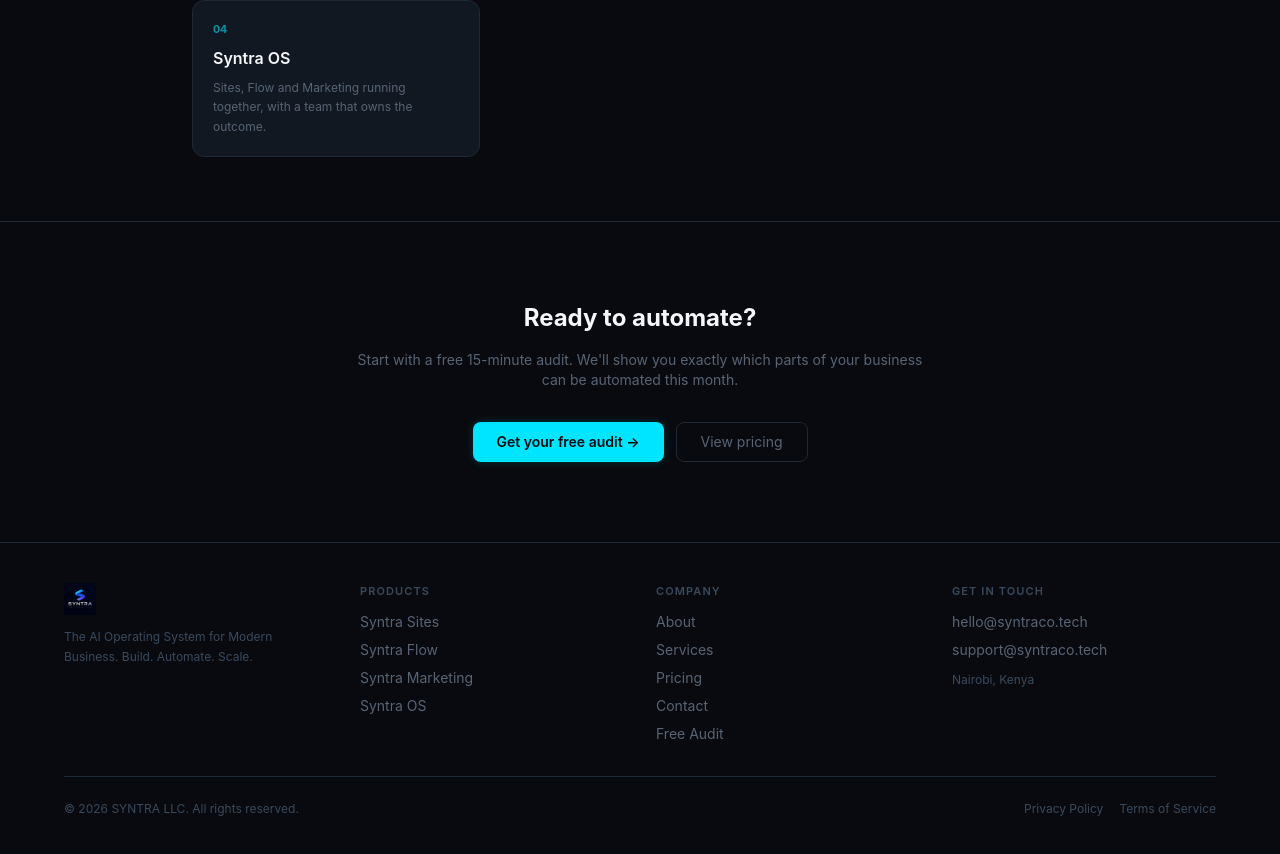
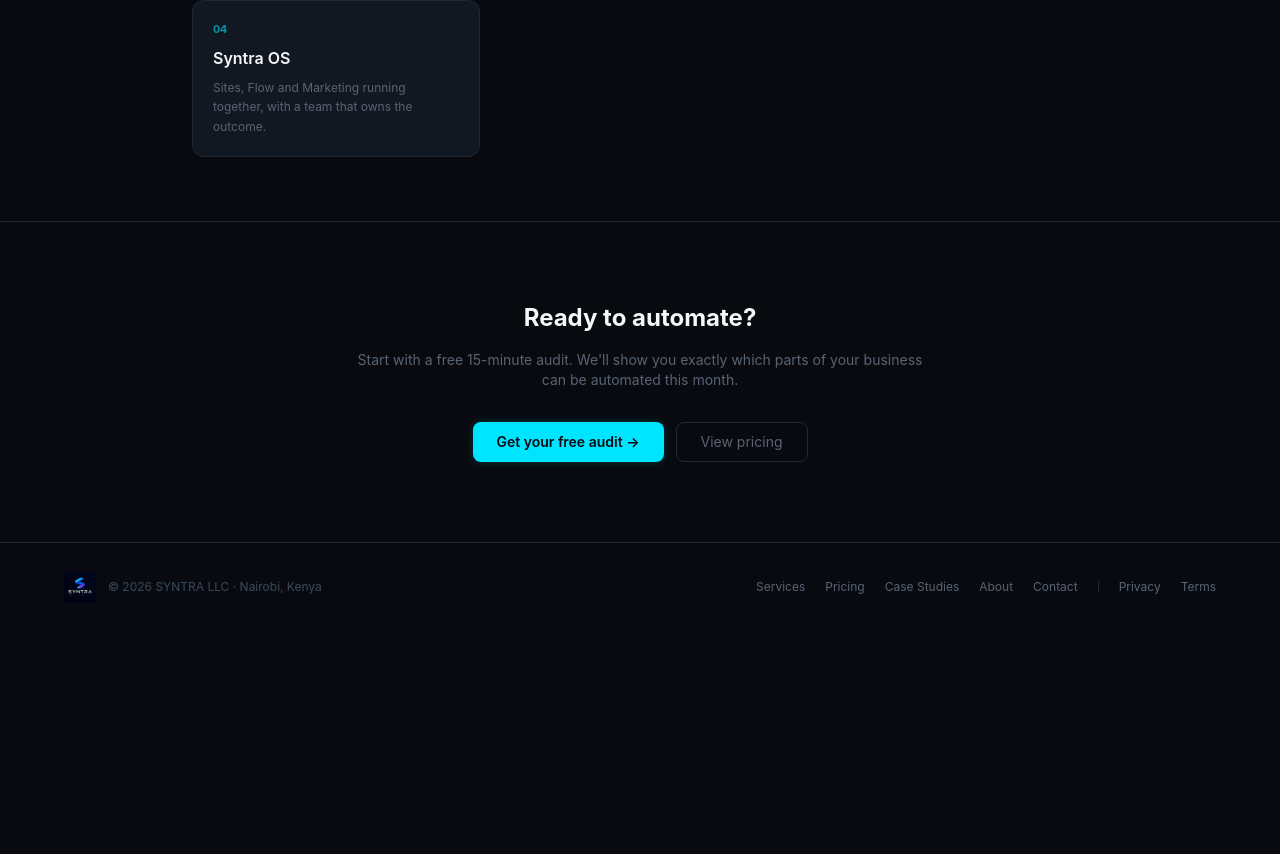
Before and after one commit to collins987/syntra, a Next.js app in the folder apps/web/: page /about in a window 1280 px wide. Shown: the part 1734-2588 px from the top of the page. After the commit the page ends 2365 px from the top, so only its background shows below. Built offline with nearby package versions, Linux system fonts and the light colour scheme.

Commit message:
Hero section redesign mockup

```diff
--- a/apps/web/src/app/(marketing)/page.tsx
+++ b/apps/web/src/app/(marketing)/page.tsx
@@ -1,5 +1,4 @@
 import type { Metadata } from "next"
-import Image from "next/image"
 import Link from "next/link"
 import {
   Globe,
@@ -13,6 +12,7 @@
   UserCheck,
 } from "lucide-react"
 import { PLANS, CAPABILITIES, getPlan, type PlanId } from "@/lib/pricing"
+import { MarketingShell } from "@/components/marketing/shell"
 import { HeroMockup } from "./_components/hero-mockup"
 
 export const metadata: Metadata = {
@@ -50,44 +50,17 @@
 ]
 
 // Claims about how the product is built, which are checkable in the product —
-// not claims about traction, which would not be.
+// not claims about traction, which would not be. Said plainly: a business
+// owner should not need to know what AES-256 is to understand the promise.
 const GUARANTEES = [
-  { value: "AES-256", label: "Your credentials encrypted at rest" },
-  { value: "You approve", label: "Every irreversible action waits for you" },
-  { value: "Audit log", label: "Every action recorded, start to finish" },
+  { value: "Security", label: "Your passwords stay protected, always" },
+  { value: "You decide", label: "Nothing important happens without your approval" },
+  { value: "Full history", label: "See everything the system did, any time" },
 ]
 
 export default function HomePage() {
   return (
-    <div className="min-h-screen bg-bg-base">
-      {/* Background grid */}
-      <div className="pointer-events-none fixed inset-0 bg-[linear-gradient(rgba(30,41,53,0.25)_1px,transparent_1px),linear-gradient(90deg,rgba(30,41,53,0.25)_1px,transparent_1px)] bg-[size:40px_40px]" />
-
-      {/* Nav */}
-      <nav className="relative z-10 flex h-16 items-center justify-between border-b border-border-subtle bg-bg-base/80 px-6 backdrop-blur-sm">
-        <div className="flex items-center">
-          <Image src="/logo.png" alt="SYNTRA" width={40} height={40} className="h-10 w-auto" priority />
-        </div>
-        <div className="hidden items-center gap-6 text-sm text-text-muted md:flex">
-          <Link href="/" className="text-cyan-400" aria-current="page">Home</Link>
-          <a href="/services" className="hover:text-text-primary transition-colors">Services</a>
-          <a href="/case-studies" className="hover:text-text-primary transition-colors">Case Studies</a>
-          <a href="/pricing" className="hover:text-text-primary transition-colors">Pricing</a>
-          <a href="/about" className="hover:text-text-primary transition-colors">About</a>
-        </div>
-        <div className="flex items-center gap-3">
-          <Link href="/login" className="text-sm text-text-muted hover:text-text-primary transition-colors">
-            Sign in
-          </Link>
-          <Link
-            href="/audit"
-            className="flex h-8 items-center rounded-md bg-cyan-500 px-4 text-sm font-semibold text-bg-base shadow-glow-sm hover:bg-cyan-400 transition-colors"
-          >
-            Get free audit →
-          </Link>
-        </div>
-      </nav>
-
+    <MarketingShell>
       {/* Hero */}
       <section className="relative z-10 px-6 pb-16 pt-20 md:pt-24">
         <div className="mx-auto grid max-w-6xl items-center gap-14 lg:grid-cols-2 lg:gap-12">
@@ -128,7 +101,13 @@
           </div>
 
           {/* Product illustration — decorative, see the component */}
-          <div className="lg:pl-4">
+          <div className="relative lg:pl-4">
+            {/* Contained glow so the panel reads as lit from within, rather
+                than sitting flat on the page. */}
+            <div
+              aria-hidden="true"
+              className="pointer-events-none absolute -inset-16 -z-10 animate-glow-pulse bg-[radial-gradient(closest-side,rgba(0,229,255,0.14),transparent_75%)] motion-reduce:animate-none"
+            />
             <HeroMockup />
           </div>
         </div>
@@ -286,9 +265,15 @@
                   <span
                     aria-hidden="true"
                     className="absolute left-[calc(50%+2.25rem)] right-[calc(-50%+2.25rem)] top-7 hidden h-px bg-border-subtle lg:block"
-                  />
+                  >
+                    {/* A pulse travelling down the line: the pipeline is moving */}
+                    <span
+                      className="absolute inset-0 animate-trace bg-[linear-gradient(90deg,transparent,rgba(0,229,255,0.9),transparent)] bg-[length:60%_100%] bg-no-repeat motion-reduce:animate-none"
+                      style={{ animationDelay: `${i * 700}ms` }}
+                    />
+                  </span>
                 )}
-                <span className="relative mx-auto flex h-14 w-14 items-center justify-center rounded-full border border-cyan-500/20 bg-cyan-500/5">
+                <span className="group relative mx-auto flex h-14 w-14 items-center justify-center rounded-full border border-cyan-500/20 bg-cyan-500/5 transition-colors duration-200 hover:border-cyan-500/50 hover:bg-cyan-500/10">
                   <s.icon className="h-5 w-5 text-cyan-400" />
                 </span>
                 <h3 className="mt-4 text-sm font-semibold text-text-primary">
@@ -337,33 +322,6 @@
         </div>
       </section>
 
-      {/* Footer */}
-      <footer className="relative z-10 border-t border-border-subtle px-6 py-10">
-        <div className="mx-auto max-w-6xl">
-          <div className="flex flex-col gap-8 md:flex-row md:items-center md:justify-between">
-            <div className="flex items-center gap-3">
-              <Image src="/logo.png" alt="SYNTRA" width={36} height={36} className="h-9 w-auto" />
-              <span className="text-xs text-text-muted">AI automation for modern business</span>
-            </div>
-
-            <nav className="flex flex-wrap gap-x-6 gap-y-2 text-sm text-text-muted">
-              <a href="/services" className="transition-colors hover:text-text-primary">Services</a>
-              <a href="/pricing" className="transition-colors hover:text-text-primary">Pricing</a>
-              <a href="/case-studies" className="transition-colors hover:text-text-primary">Case Studies</a>
-              <a href="/about" className="transition-colors hover:text-text-primary">About</a>
-              <a href="/contact" className="transition-colors hover:text-text-primary">Contact</a>
-            </nav>
-          </div>
-
-          <div className="mt-8 flex flex-col gap-3 border-t border-border-subtle pt-6 text-xs text-text-disabled sm:flex-row sm:items-center sm:justify-between">
-            <span>© 2026 SYNTRA LLC. All rights reserved.</span>
-            <div className="flex gap-4">
-              <a href="/legal/privacy" className="transition-colors hover:text-text-muted">Privacy</a>
-              <a href="/legal/terms" className="transition-colors hover:text-text-muted">Terms</a>
-            </div>
-          </div>
-        </div>
-      </footer>
-    </div>
+    </MarketingShell>
   )
 }
--- a/apps/web/src/app/(marketing)/pricing/page.tsx
+++ b/apps/web/src/app/(marketing)/pricing/page.tsx
@@ -6,6 +6,7 @@
 import { useRouter } from "next/navigation"
 import { useSearchParams } from "next/navigation"
 import { PLANS, CAPABILITIES } from "@/lib/pricing"
+import { MarketingFooter } from "@/components/marketing/shell"
 import { Check, CreditCard, Smartphone, X, Loader2, CheckCircle2, AlertCircle } from "lucide-react"
 
 type PayMethod = "card" | "mpesa"
@@ -399,6 +400,8 @@
           )}
         </div>
       </div>
+
+      <MarketingFooter />
     </div>
   )
 }
--- a/apps/web/src/components/marketing/shell.tsx
+++ b/apps/web/src/components/marketing/shell.tsx
@@ -1,10 +1,21 @@
 import Image from "next/image"
 import Link from "next/link"
-import { PLANS } from "@/lib/pricing"
 
+// The single nav and footer for every marketing page, home included. They used
+// to exist twice — once here, once inline in the home page — which is how the
+// two drifted apart.
 const NAV_LINKS = [
+  { href: "/", label: "Home" },
+  { href: "/services", label: "Services" },
+  { href: "/case-studies", label: "Case Studies" },
+  { href: "/pricing", label: "Pricing" },
+  { href: "/about", label: "About" },
+]
+
+const FOOTER_LINKS = [
   { href: "/services", label: "Services" },
   { href: "/pricing", label: "Pricing" },
+  { href: "/case-studies", label: "Case Studies" },
   { href: "/about", label: "About" },
   { href: "/contact", label: "Contact" },
 ]
@@ -41,71 +52,27 @@
 
 export function MarketingFooter() {
   return (
-    <footer className="relative z-10 border-t border-border-subtle px-6 py-10">
-      <div className="mx-auto max-w-6xl">
-        <div className="mb-8 grid gap-8 md:grid-cols-4">
-          <div>
-            <Link href="/" className="mb-3 flex items-center">
-              <Image src="/logo.png" alt="SYNTRA" width={32} height={32} className="h-8 w-auto" />
-            </Link>
-            <p className="text-xs text-text-disabled leading-relaxed">
-              The AI Operating System for Modern Business. Build. Automate. Scale.
-            </p>
-          </div>
-
-          <div>
-            <p className="mb-3 text-[11px] font-semibold uppercase tracking-widest text-text-disabled">
-              Products
-            </p>
-            <ul className="space-y-2 text-sm text-text-muted">
-              {PLANS.map((p) => (
-                <li key={p.id}>
-                  <Link href="/services" className="hover:text-text-primary transition-colors">{p.name}</Link>
-                </li>
-              ))}
-            </ul>
-          </div>
-
-          <div>
-            <p className="mb-3 text-[11px] font-semibold uppercase tracking-widest text-text-disabled">
-              Company
-            </p>
-            <ul className="space-y-2 text-sm text-text-muted">
-              <li><Link href="/about" className="hover:text-text-primary transition-colors">About</Link></li>
-              <li><Link href="/services" className="hover:text-text-primary transition-colors">Services</Link></li>
-              <li><Link href="/pricing" className="hover:text-text-primary transition-colors">Pricing</Link></li>
-              <li><Link href="/contact" className="hover:text-text-primary transition-colors">Contact</Link></li>
-              <li><Link href="/audit" className="hover:text-text-primary transition-colors">Free Audit</Link></li>
-            </ul>
-          </div>
-
-          <div>
-            <p className="mb-3 text-[11px] font-semibold uppercase tracking-widest text-text-disabled">
-              Get in Touch
-            </p>
-            <ul className="space-y-2 text-sm text-text-muted">
-              <li>
-                <a href="mailto:hello@syntraco.tech" className="hover:text-text-primary transition-colors">
-                  hello@syntraco.tech
-                </a>
-              </li>
-              <li>
-                <a href="mailto:support@syntraco.tech" className="hover:text-text-primary transition-colors">
-                  support@syntraco.tech
-                </a>
-              </li>
-              <li className="pt-1 text-xs text-text-disabled">Nairobi, Kenya</li>
-            </ul>
-          </div>
+    <footer className="relative z-10 border-t border-border-subtle px-6 py-7">
+      <div className="mx-auto flex max-w-6xl flex-col gap-4 md:flex-row md:items-center md:justify-between">
+        <div className="flex items-center gap-3">
+          <Link href="/" className="flex items-center">
+            <Image src="/logo.png" alt="SYNTRA" width={32} height={32} className="h-8 w-auto" />
+          </Link>
+          <span className="text-xs text-text-disabled">
+            © {new Date().getFullYear()} SYNTRA LLC · Nairobi, Kenya
+          </span>
         </div>
 
-        <div className="flex flex-col items-center justify-between gap-3 border-t border-border-subtle pt-6 text-xs text-text-disabled sm:flex-row">
-          <span>© {new Date().getFullYear()} SYNTRA LLC. All rights reserved.</span>
-          <div className="flex gap-4">
-            <Link href="/legal/privacy" className="hover:text-text-muted transition-colors">Privacy Policy</Link>
-            <Link href="/legal/terms" className="hover:text-text-muted transition-colors">Terms of Service</Link>
-          </div>
-        </div>
+        <nav className="flex flex-wrap items-center gap-x-5 gap-y-2 text-xs text-text-muted">
+          {FOOTER_LINKS.map((link) => (
+            <Link key={link.href} href={link.href} className="transition-colors hover:text-text-primary">
+              {link.label}
+            </Link>
+          ))}
+          <span aria-hidden="true" className="h-3 w-px bg-border-subtle" />
+          <Link href="/legal/privacy" className="transition-colors hover:text-text-primary">Privacy</Link>
+          <Link href="/legal/terms" className="transition-colors hover:text-text-primary">Terms</Link>
+        </nav>
       </div>
     </footer>
   )
```
Also changed, not shown: apps/web/src/app/(marketing)/_components/hero-mockup.tsx (+14 -3 lines), packages/config/tailwind.config.js (+19 -0 lines).
